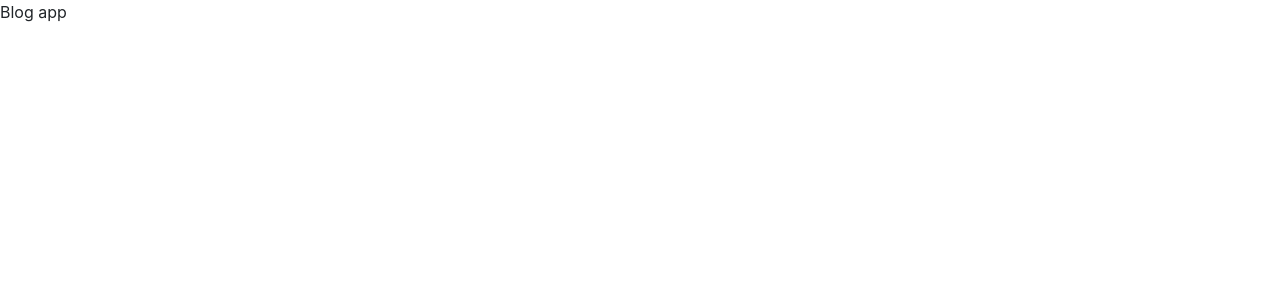
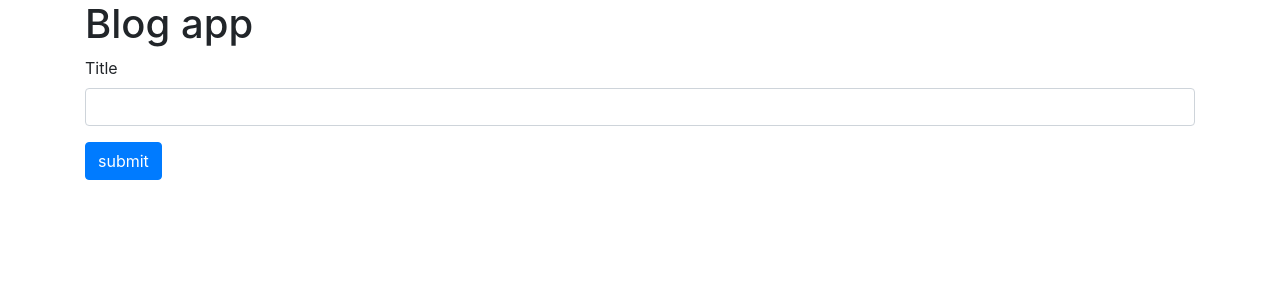
Before and after one commit to BraianMG/mini-microservices-from-scratch-client, a React (Create React App) app: page / in a window 1280 px wide. Shown: the top 300 px of the page. Built offline with nearby package versions, Linux system fonts and the light colour scheme; the HTML template or start-up script is replaced by a standard one.

Commit message:
build post submission

```diff
--- a/src/App.js
+++ b/src/App.js
@@ -1,9 +1,11 @@
 import React from 'react';
+import PostCreate from "./PostCreate";
 
 const App = () => {
   return (
-    <div>
-      Blog app
+    <div className='container'>
+      <h1>Blog app</h1>
+      <PostCreate />
     </div>
   )
 };
--- /dev/null
+++ b/src/PostCreate.js
@@ -0,0 +1,34 @@
+import React, { useState } from 'react'
+import axios from "axios"
+
+const PostCreate = () => {
+  const [title, setTitle] = useState('')
+
+  const onSubmit = async (event) => {
+    event.preventDefault();
+
+    await axios.post('http://localhost:4000/posts', {
+        title
+    });
+
+    setTitle('');
+  }
+
+  return (
+    <div>
+      <form onSubmit={onSubmit}>
+        <div className='form-group'>
+          <label>Title</label>
+          <input
+            className='form-control'
+            value={title}
+            onChange={e => setTitle(e.target.value)}
+          />
+        </div>
+        <button className='btn btn-primary'>submit</button>
+      </form>
+    </div>
+  )
+}
+
+export default PostCreate
```
